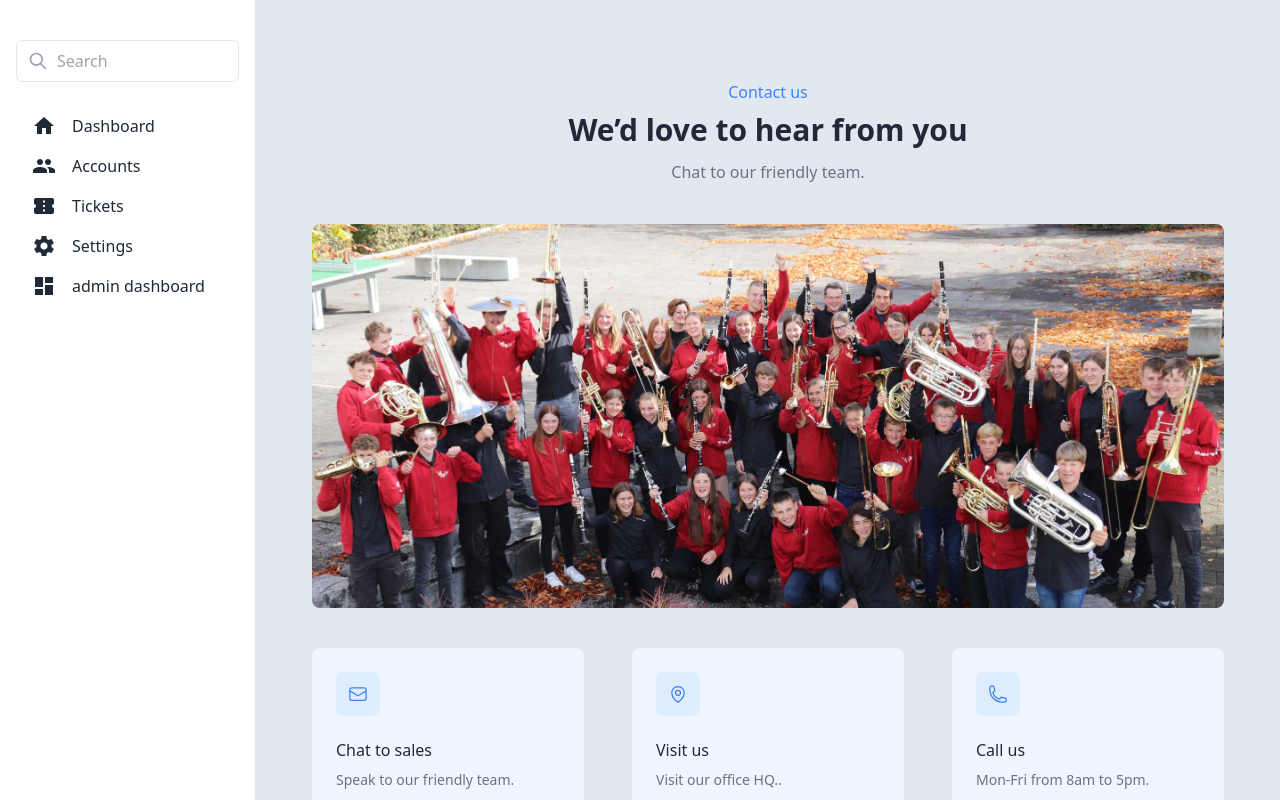
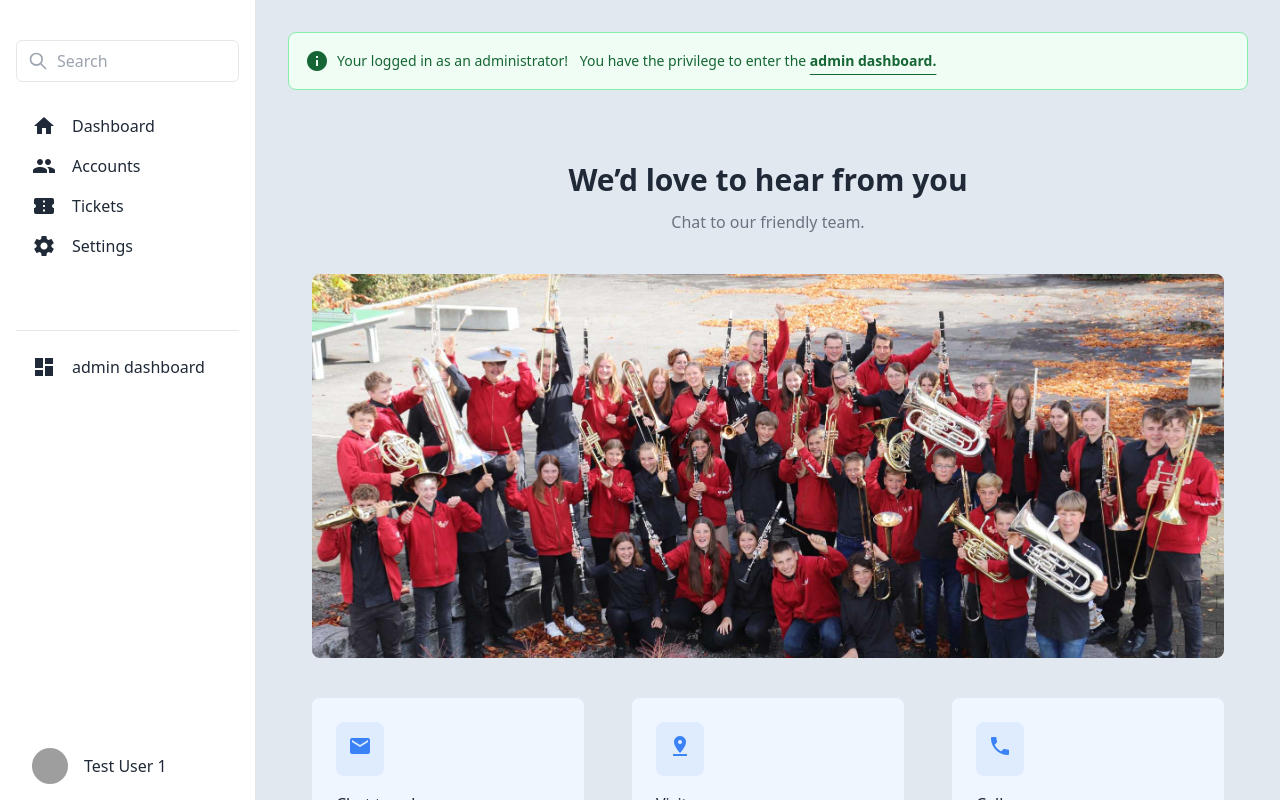
Before and after one commit to RikoxCode/JmrServiceV3, an Angular app in the folder jmrservice_v3/: page / in a window 1280 px wide. Built offline with nearby package versions, Linux system fonts and the light colour scheme; grey boxes are pictures that could not be loaded.

Commit message:
feat; Changed admin view and Landing Hero

```diff
--- a/jmrservice_v3/angular.json
+++ b/jmrservice_v3/angular.json
@@ -97,5 +97,8 @@
         }
       }
     }
+  },
+  "cli": {
+    "analytics": false
   }
 }
--- /dev/null
+++ b/jmrservice_v3/src/app/feats/home/go-to-admin-btn/go-to-admin-btn.component.html
@@ -0,0 +1,8 @@
+<div class="flex items-center p-4 mb-4 text-sm text-green-800 border border-green-300 rounded-lg bg-green-50 dark:bg-gray-800 dark:text-green-400 dark:border-green-800" role="alert">
+  <mat-icon>info</mat-icon>
+  <div>
+    <span class="font-medium mx-2">Your logged in as an administrator!</span>
+    You have the privilege to enter the
+    <a routerLink="admin/dashboard" class="underline underline-offset-8 font-bold">admin dashboard.</a>
+  </div>
+</div>
--- a/jmrservice_v3/src/app/feats/home/home.component.html
+++ b/jmrservice_v3/src/app/feats/home/home.component.html
@@ -1,21 +1,19 @@
+<app-go-to-admin-btn *ngIf="isAdmin"></app-go-to-admin-btn>
+
 <section class="bg-slate-200 dark:bg-gray-800">
   <div class="container px-6 py-12 mx-auto">
     <div class="text-center ">
-      <p class="font-medium text-blue-500 dark:text-blue-400">Contact us</p>
-
       <h1 class="mt-2 text-2xl font-semibold text-gray-800 md:text-3xl dark:text-white">We’d love to hear from you</h1>
 
       <p class="mt-3 text-gray-500 dark:text-gray-400">Chat to our friendly team.</p>
     </div>
 
-    <img class="object-cover w-full h-64 mt-10 rounded-lg lg:h-96" src="assets/jungmusik_entry_picture.jpeg" alt="">
+    <img class="object-cover w-full h-64 mt-10 rounded-lg lg:h-96" src="assets/jungmusik_entry_picture.jpeg" alt="'Jungmusik Rottal' banner">
 
     <div class="grid grid-cols-1 gap-12 mt-10 lg:grid-cols-3 sm:grid-cols-2 ">
       <div class="p-4 rounded-lg bg-blue-50 md:p-6 dark:bg-gray-800">
         <span class="inline-block p-3 text-blue-500 rounded-lg bg-blue-100/80 dark:bg-gray-700">
-            <svg xmlns="http://www.w3.org/2000/svg" fill="none" viewBox="0 0 24 24" stroke-width="1.5" stroke="currentColor" class="w-5 h-5">
-                <path stroke-linecap="round" stroke-linejoin="round" d="M21.75 6.75v10.5a2.25 2.25 0 01-2.25 2.25h-15a2.25 2.25 0 01-2.25-2.25V6.75m19.5 0A2.25 2.25 0 0019.5 4.5h-15a2.25 2.25 0 00-2.25 2.25m19.5 0v.243a2.25 2.25 0 01-1.07 1.916l-7.5 4.615a2.25 2.25 0 01-2.36 0L3.32 8.91a2.25 2.25 0 01-1.07-1.916V6.75" />
-            </svg>
+            <mat-icon>email</mat-icon>
         </span>
 
         <h2 class="mt-4 text-base font-medium text-gray-800 dark:text-white">Chat to sales</h2>
@@ -25,27 +23,22 @@
 
       <div class="p-4 rounded-lg bg-blue-50 md:p-6 dark:bg-gray-800">
         <span class="inline-block p-3 text-blue-500 rounded-lg bg-blue-100/80 dark:bg-gray-700">
-            <svg xmlns="http://www.w3.org/2000/svg" fill="none" viewBox="0 0 24 24" stroke-width="1.5" stroke="currentColor" class="w-5 h-5">
-                <path stroke-linecap="round" stroke-linejoin="round" d="M15 10.5a3 3 0 11-6 0 3 3 0 016 0z" />
-                <path stroke-linecap="round" stroke-linejoin="round" d="M19.5 10.5c0 7.142-7.5 11.25-7.5 11.25S4.5 17.642 4.5 10.5a7.5 7.5 0 1115 0z" />
-            </svg>
+            <mat-icon>pin_drop</mat-icon>
         </span>
 
         <h2 class="mt-4 text-base font-medium text-gray-800 dark:text-white">Visit us</h2>
-        <p class="mt-2 text-sm text-gray-500 dark:text-gray-400">Visit our office HQ..</p>
-        <p class="mt-2 text-sm text-blue-500 dark:text-blue-400">100 Smith Street Collingwood VIC 3066 AU</p>
+        <p class="mt-2 text-sm text-gray-500 dark:text-gray-400">Visit a rehearsal of the "Jungmusik Rottal"</p>
+        <p class="mt-2 text-sm text-blue-500 dark:text-blue-400">Rüediswill schoolhouse every tuesday at 07pm</p>
       </div>
 
       <div class="p-4 rounded-lg bg-blue-50 md:p-6 dark:bg-gray-800">
         <span class="inline-block p-3 text-blue-500 rounded-lg bg-blue-100/80 dark:bg-gray-700">
-            <svg xmlns="http://www.w3.org/2000/svg" fill="none" viewBox="0 0 24 24" stroke-width="1.5" stroke="currentColor" class="w-5 h-5">
-                <path stroke-linecap="round" stroke-linejoin="round" d="M2.25 6.75c0 8.284 6.716 15 15 15h2.25a2.25 2.25 0 002.25-2.25v-1.372c0-.516-.351-.966-.852-1.091l-4.423-1.106c-.44-.11-.902.055-1.173.417l-.97 1.293c-.282.376-.769.542-1.21.38a12.035 12.035 0 01-7.143-7.143c-.162-.441.004-.928.38-1.21l1.293-.97c.363-.271.527-.734.417-1.173L6.963 3.102a1.125 1.125 0 00-1.091-.852H4.5A2.25 2.25 0 002.25 4.5v2.25z" />
-            </svg>
+            <mat-icon>phone</mat-icon>
         </span>
 
         <h2 class="mt-4 text-base font-medium text-gray-800 dark:text-white">Call us</h2>
         <p class="mt-2 text-sm text-gray-500 dark:text-gray-400">Mon-Fri from 8am to 5pm.</p>
-        <p class="mt-2 text-sm text-blue-500 dark:text-blue-400">+1 (555) 000-0000</p>
+        <p class="mt-2 text-sm text-blue-500 dark:text-blue-400">(+41) 079 270 51 12</p>
       </div>
     </div>
   </div>
--- a/jmrservice_v3/src/app/feats/home/home.component.ts
+++ b/jmrservice_v3/src/app/feats/home/home.component.ts
@@ -1,12 +1,30 @@
-import { Component } from '@angular/core';
+import {Component, OnInit} from '@angular/core';
+import {GoToAdminBtnComponent} from "./go-to-admin-btn/go-to-admin-btn.component";
+import {CommonModule} from "@angular/common";
+import {AuthGuardService} from "../../shared/core/auth/guards/auth.guard.service";
+import {MatIcon} from "@angular/material/icon";
 
 @Component({
   selector: 'app-home',
   standalone: true,
-  imports: [],
+  imports: [
+    CommonModule,
+    GoToAdminBtnComponent,
+    MatIcon
+  ],
   templateUrl: './home.component.html',
   styleUrl: './home.component.scss'
 })
-export class HomeComponent {
+export class HomeComponent implements OnInit{
+  isAdmin: boolean = false;
 
+  constructor(
+    private authGuard: AuthGuardService
+  ) {
+
+  }
+
+  ngOnInit() {
+    this.isAdmin = this.authGuard.canShow()
+  }
 }
--- a/jmrservice_v3/src/app/shared/components/header/header.component.html
+++ b/jmrservice_v3/src/app/shared/components/header/header.component.html
@@ -39,30 +39,13 @@
         <span class="mx-4 font-medium">Settings</span>
       </a>
 
-      <a routerLink="admin/dashboard" (click)="setRouteActive('admin_dashboard')" [ngClass]="activatedRoute.admin_dashboard ? isActiveRoute : isNotActiveRoute">
-        <mat-icon>dashboard</mat-icon>
+      <div *ngIf="isAdmin">
+        <hr class="my-4 mt-16 border-gray-200 dark:border-gray-600" />
 
-        <span class="mx-4 font-medium">admin dashboard</span>
-      </a>
+        <a routerLink="admin/dashboard" (click)="setRouteActive('admin_dashboard')" [ngClass]="activatedRoute.admin_dashboard ? isActiveRoute : isNotActiveRoute">
+          <mat-icon>dashboard</mat-icon>
 
-      <div *ngIf="isAdmin">
-        <hr class="my-6 border-gray-200 dark:border-gray-600" />
-
-        <a routerLink="admin/tickets" class="flex items-center px-4 py-2 mt-5 text-gray-800 transition-colors duration-300 transform rounded-md dark:text-gray-400 hover:bg-gray-100 dark:hover:bg-gray-800 dark:hover:text-gray-200 hover:text-gray-700">
-          <svg class="w-5 h-5" viewBox="0 0 24 24" fill="none" xmlns="http://www.w3.org/2000/svg">
-            <path d="M15 5V7M15 11V13M15 17V19M5 5C3.89543 5 3 5.89543 3 7V10C4.10457 10 5 10.8954 5 12C5 13.1046 4.10457 14 3 14V17C3 18.1046 3.89543 19 5 19H19C20.1046 19 21 18.1046 21 17V14C19.8954 14 19 13.1046 19 12C19 10.8954 19.8954 10 21 10V7C21 5.89543 20.1046 5 19 5H5Z" stroke="currentColor" stroke-width="2" stroke-linecap="round" stroke-linejoin="round" />
-          </svg>
-
-          <span class="mx-4 font-medium">Tickets</span>
-        </a>
-
-        <a routerLink="admin/dashboard" class="flex items-center px-4 py-2 mt-5 text-gray-800 transition-colors duration-300 transform rounded-md dark:text-gray-400 hover:bg-gray-100 dark:hover:bg-gray-800 dark:hover:text-gray-200 hover:text-gray-700">
-          <svg class="w-5 h-5" viewBox="0 0 24 24" fill="none" xmlns="http://www.w3.org/2000/svg">
-            <path d="M10.3246 4.31731C10.751 2.5609 13.249 2.5609 13.6754 4.31731C13.9508 5.45193 15.2507 5.99038 16.2478 5.38285C17.7913 4.44239 19.5576 6.2087 18.6172 7.75218C18.0096 8.74925 18.5481 10.0492 19.6827 10.3246C21.4391 10.751 21.4391 13.249 19.6827 13.6754C18.5481 13.9508 18.0096 15.2507 18.6172 16.2478C19.5576 17.7913 17.7913 19.5576 16.2478 18.6172C15.2507 18.0096 13.9508 18.5481 13.6754 19.6827C13.249 21.4391 10.751 21.4391 10.3246 19.6827C10.0492 18.5481 8.74926 18.0096 7.75219 18.6172C6.2087 19.5576 4.44239 17.7913 5.38285 16.2478C5.99038 15.2507 5.45193 13.9508 4.31731 13.6754C2.5609 13.249 2.5609 10.751 4.31731 10.3246C5.45193 10.0492 5.99037 8.74926 5.38285 7.75218C4.44239 6.2087 6.2087 4.44239 7.75219 5.38285C8.74926 5.99037 10.0492 5.45193 10.3246 4.31731Z" stroke="currentColor" stroke-width="2" stroke-linecap="round" stroke-linejoin="round" />
-            <path d="M15 12C15 13.6569 13.6569 15 12 15C10.3431 15 9 13.6569 9 12C9 10.3431 10.3431 9 12 9C13.6569 9 15 10.3431 15 12Z" stroke="currentColor" stroke-width="2" stroke-linecap="round" stroke-linejoin="round" />
-          </svg>
-
-          <span class="mx-4 font-medium">Settings</span>
+          <span class="mx-4 font-medium">admin dashboard</span>
         </a>
       </div>
 
@@ -70,7 +53,7 @@
 
     <a routerLink="account" class="flex items-center px-4 -mx-2" *ngIf="isLoggedIn">
       <img class="object-cover mx-2 rounded-full h-9 w-9" src="https://images.unsplash.com/photo-1531427186611-ecfd6d936c79?ixid=MXwxMjA3fDB8MHxwaG90by1wYWdlfHx8fGVufDB8fHw%3D&ixlib=rb-1.2.1&auto=format&fit=crop&w=634&q=80" alt="avatar" />
-      <span class="mx-2 font-medium text-gray-800 dark:text-gray-200">John Doe</span>
+      <span class="mx-2 font-medium text-gray-800 dark:text-gray-200">Test User 1</span>
     </a>
   </div>
 </aside>
--- a/jmrservice_v3/src/app/shared/components/header/header.component.ts
+++ b/jmrservice_v3/src/app/shared/components/header/header.component.ts
@@ -1,8 +1,9 @@
-import { Component } from '@angular/core';
+import {Component, OnInit} from '@angular/core';
 import { CommonModule } from "@angular/common";
 import { MatIcon } from "@angular/material/icon";
 import {MatIconModule} from '@angular/material/icon';
 import {RouterLink} from "@angular/router";
+import {AuthGuardService} from "../../core/auth/guards/auth.guard.service";
 
 
 @Component({
@@ -16,7 +17,7 @@ import {RouterLink} from "@angular/router";
   templateUrl: './header.component.html',
   styleUrl: './header.component.scss'
 })
-export class HeaderComponent {
+export class HeaderComponent implements OnInit {
   isLoggedIn: boolean = false;
   isAdmin: boolean = false;
 
@@ -31,6 +32,16 @@ export class HeaderComponent {
     admin_dashboard: false
   };
 
+  constructor(
+    private authGuard: AuthGuardService
+  ) {
+  }
+
+  ngOnInit() {
+    this.isAdmin = this.authGuard.canShow();
+    this.isLoggedIn = this.authGuard.canShow();
+  }
+
   public setRouteActive(route: string): void {
     this.activatedRoute = {
       dashboard: false,
--- a/jmrservice_v3/src/app/shared/core/auth/auth.service.ts
+++ b/jmrservice_v3/src/app/shared/core/auth/auth.service.ts
@@ -25,7 +25,7 @@ export class AuthService {
   }
 
   isAuthenticatedUser(): boolean {
-    return this.isAuthenticated;
+    return true; //this.isAuthenticated;
   }
 
   logout(): void {
--- a/jmrservice_v3/src/app/shared/core/auth/guards/auth.guard.service.ts
+++ b/jmrservice_v3/src/app/shared/core/auth/guards/auth.guard.service.ts
@@ -8,6 +8,13 @@ import { DashboardComponent} from "../../../../feats/admin/dashboard/dashboard.c
 })
 export class AuthGuardService implements CanActivate, CanActivateChild,CanDeactivate<DashboardComponent>, CanLoad  {
   constructor(private authService: AuthService, private router: Router) {}
+
+  canShow():boolean{
+    if(this.authService.isAuthenticatedUser()){
+      return true;
+    }
+    return false;
+  }
 
   canActivate(): boolean {
     return this.checkAuth();
```
Also changed, not shown: jmrservice_v3/src/app/feats/home/go-to-admin-btn/go-to-admin-btn.component.ts (added, +21 -0 lines), jmrservice_v3/src/app/feats/home/go-to-admin-btn/go-to-admin-btn.component.scss (added), 1 other file (tests, documents, lock files or other folders).
